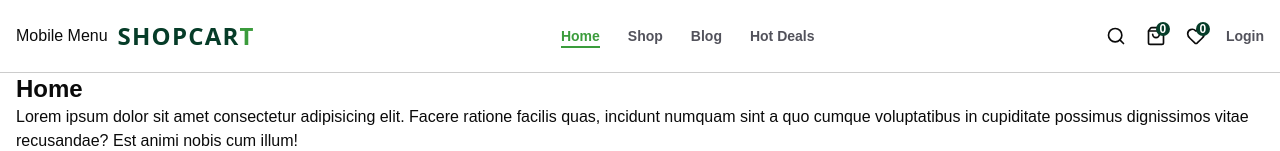
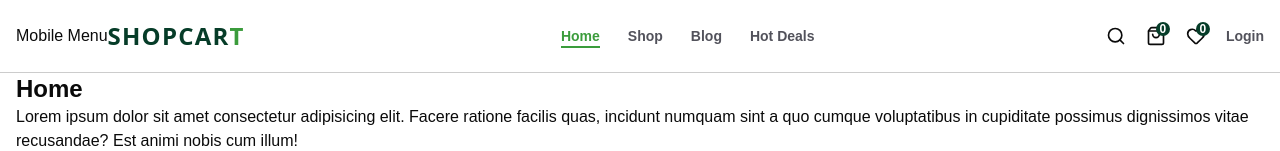
Before and after one commit to Roshen-Perera/nintrix-app, a Next.js app: page / in a window 1280 px wide. Shown: the top 151 px of the page. Built offline with nearby package versions, Linux system fonts and the light colour scheme.

Commit message:
fix: adjust gap spacing in Header component for layout consistency

```diff
--- a/components/Header.tsx
+++ b/components/Header.tsx
@@ -12,7 +12,7 @@ const Header = () => {
   return (
     <header className="bg-white py-5 border-b border-b-black/20">
       <Container className="flex items-center justify-between">
-        <div className="w-auto md:w-1/3 flex items-center gap-2.5 justify-start">
+        <div className="w-auto md:w-1/3 flex items-center gap-2.5 justify-start md:gap-0">
           <MobileMenu />
           <Logo />
         </div>
```
